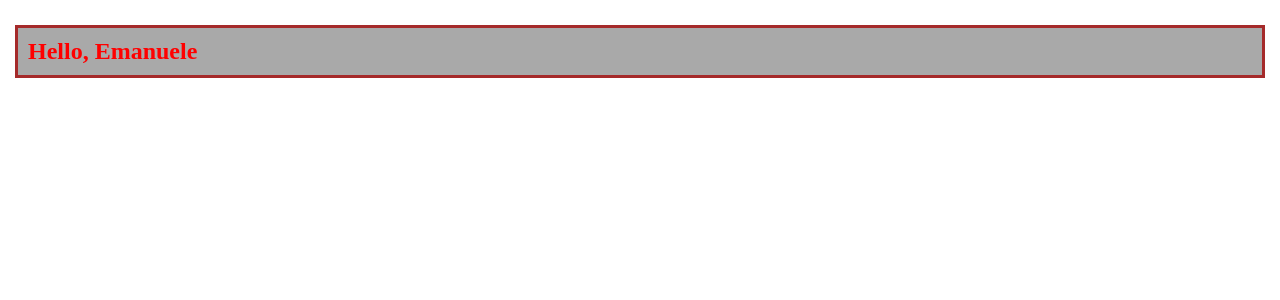
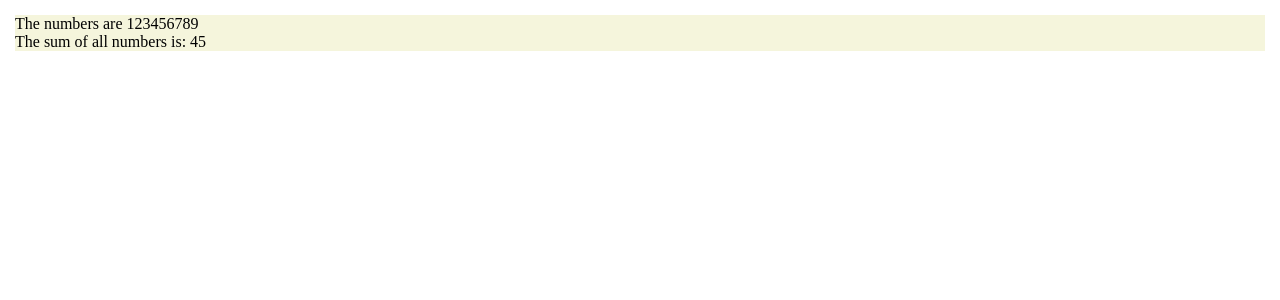
Before and after one commit to Simulaemanuele/react-exercises, a React (Create React App) app: page / in a window 1280 px wide. Shown: the top 300 px of the page. Built offline with nearby package versions, Linux system fonts and the light colour scheme.

Commit message:
exercise: Function-components-and-Hooks/functionComponents-02 done

```diff
--- a/src/components/App.js
+++ b/src/components/App.js
@@ -1,12 +1,13 @@
 import React from "react";
-import { Welcome } from "./Welcome";
+import { Sum } from "./Sum";
+
 
 export class App extends React.Component{
 
     render(){
         return(
             <div className="mainContainer">
-                <Welcome name="Emanuele"/>
+                <Sum numbers={[1,2,3,4,5,6,7,8,9]}/>
             </div>
         )
     }
--- /dev/null
+++ b/src/components/Sum.js
@@ -0,0 +1,10 @@
+export function Sum({numbers}){
+
+
+    return(
+        <div>
+            <p>The numbers are {numbers}</p>
+            <p>The sum of all numbers is: {numbers.reduce((number, sum) => sum + number,0)}</p>
+        </div>
+    )
+}
```
